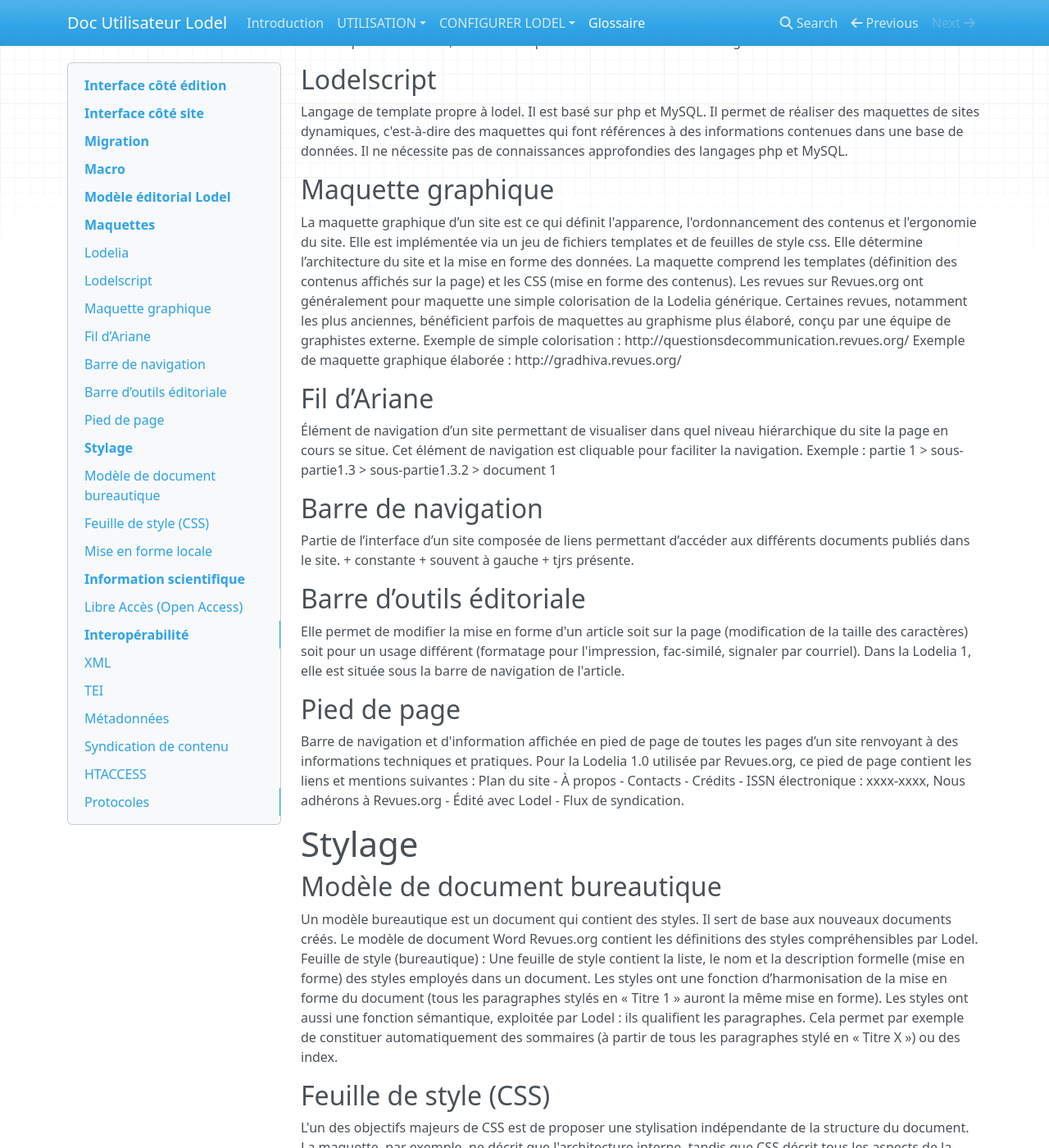
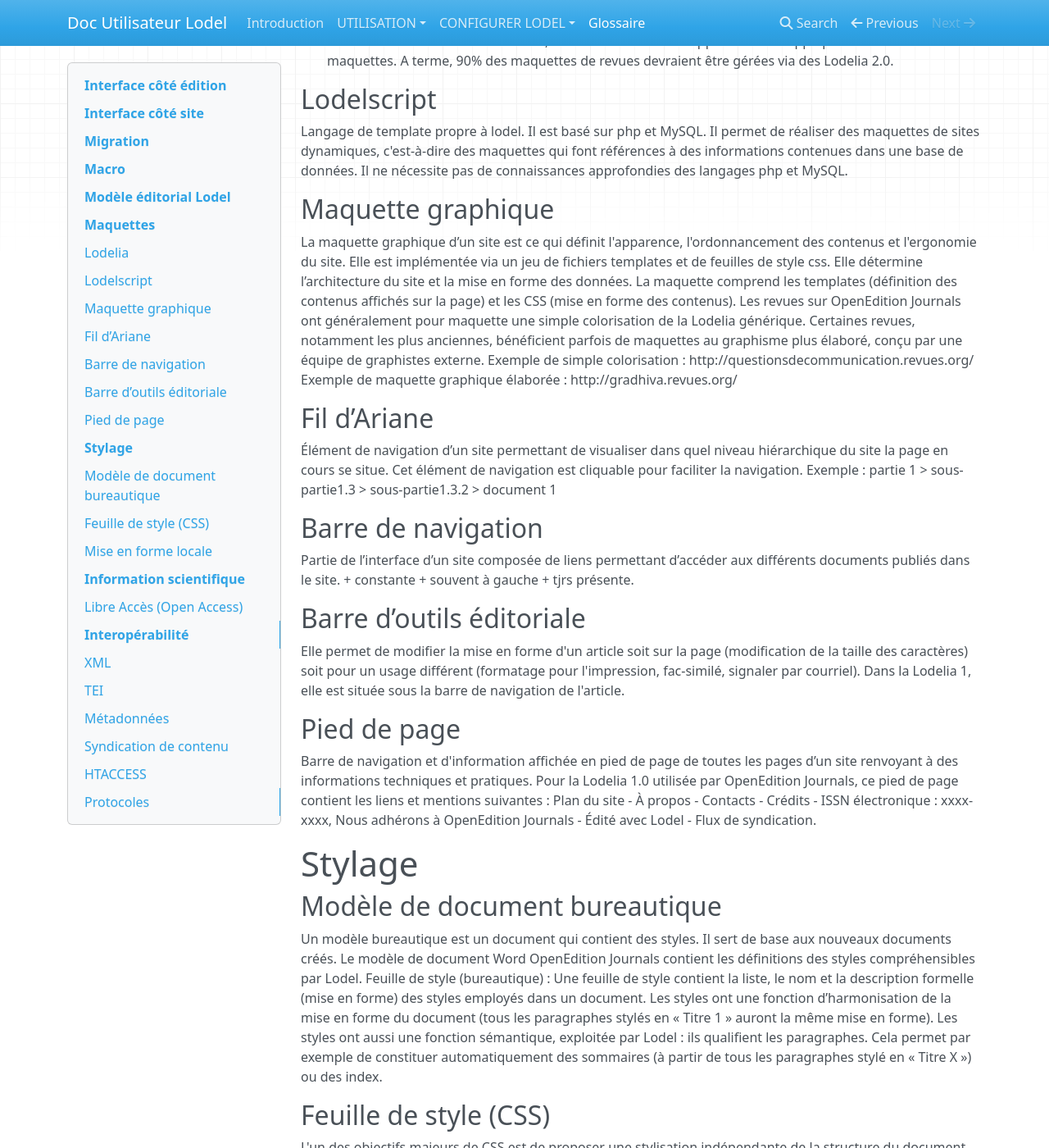
Before and after one commit to ValentinGeorgesDubost/Doc-Lodel-Utilisateur, an MkDocs documentation site: the page built from docs/Glossaire.md, in a window 1280 px wide and 1400 px high, scrolled down 1223 px. Shown: the whole window at 82% size. Built offline with MkDocs 1.6.1, drawn with Linux system fonts in a browser that asks for light colours; nearby versions of some CDN libraries; old or Windows-style settings are respelled for this version of MkDocs; some of the changed text lies outside the part shown.

Commit message:
Update Glossaire.md

```diff
--- a/docs/Glossaire.md
+++ b/docs/Glossaire.md
@@ -23,7 +23,7 @@ Dans lodel, les macros sont des scripts écrits en lodelscript qui permettent l
 Modèle éditorial Lodel
 ----------------------
 
-Le modèle éditorial (ME) définit les types de publication et de document utilisables dans Lodel que les différents champs à renseigner dans la base de données. Les modèles éditoriaux sont entièrement modifiables et personnalisables en fonction de l’utilisation souhaitée de lodel. Il est ainsi possible d’adapter Lodel à des types de publication très variées. Revues.org ne gère, en revanche, qu’un seul ME par version de lodel. Des variations mineures peuvent cependant exister entre les revues, soit en raison de l’histoire (le ME mûrit progressivement), soit en raison de particularité de la revue, essentiellement du point de vue des index (chaque revue peut disposer de types d’index spécifiques).
+Le modèle éditorial (ME) définit les types de publication et de document utilisables dans Lodel que les différents champs à renseigner dans la base de données. Les modèles éditoriaux sont entièrement modifiables et personnalisables en fonction de l’utilisation souhaitée de lodel. Il est ainsi possible d’adapter Lodel à des types de publication très variées. OpenEdition Journals ne gère, en revanche, qu’un seul ME par version de lodel. Des variations mineures peuvent cependant exister entre les revues, soit en raison de l’histoire (le ME mûrit progressivement), soit en raison de particularité de la revue, essentiellement du point de vue des index (chaque revue peut disposer de types d’index spécifiques).
 Groupe de gestion : Cf.  https://lodeldevel.revues.org/
 
 Maquettes
@@ -32,7 +32,7 @@ Maquettes
 Lodelia
 -------
 
-Maquette générique de revue développée par Revues.org comprenant les templates, les CSS et les macros. Elle est basée sur le modèle éditorial de Revues.org. Revues.org a connu deux générations de Lodelia :
+Maquette générique de revue développée par OpenEdition Journals comprenant les templates, les CSS et les macros. Elle est basée sur le modèle éditorial d'OpenEdition Journals. OpenEdition Journals a connu deux générations de Lodelia :
 
 - Première génération de Lodelia (2002-2007) : Lodelia bleue, Lodelia rouge, Lodelia verte, Raspaillette. Cette génération s'appuie sur une matrice commune, qui est ensuite "forkée". Il est impossible de rétablir le lien avec la matrice. Il y a donc une parenté entre la matrice et les maquettes qui en découlent, mais le lien entre elles est rompu.
 
@@ -46,7 +46,7 @@ Langage de template propre à lodel. Il est basé sur php et MySQL. Il permet de
 Maquette graphique
 ------------------
 
-La maquette graphique d’un site est ce qui définit l'apparence, l'ordonnancement des contenus et l'ergonomie du site. Elle est implémentée via un jeu de fichiers templates et de feuilles de style css. Elle détermine l’architecture du site et la mise en forme des données. La maquette comprend les templates (définition des contenus affichés sur la page) et les CSS (mise en forme des contenus). Les revues sur Revues.org ont généralement pour maquette une simple colorisation de la Lodelia générique. Certaines revues, notamment les plus anciennes, bénéficient parfois de maquettes au graphisme plus élaboré, conçu par une équipe de graphistes externe.
+La maquette graphique d’un site est ce qui définit l'apparence, l'ordonnancement des contenus et l'ergonomie du site. Elle est implémentée via un jeu de fichiers templates et de feuilles de style css. Elle détermine l’architecture du site et la mise en forme des données. La maquette comprend les templates (définition des contenus affichés sur la page) et les CSS (mise en forme des contenus). Les revues sur OpenEdition Journals ont généralement pour maquette une simple colorisation de la Lodelia générique. Certaines revues, notamment les plus anciennes, bénéficient parfois de maquettes au graphisme plus élaboré, conçu par une équipe de graphistes externe.
 Exemple de simple colorisation : http://questionsdecommunication.revues.org/
 Exemple de maquette graphique élaborée : http://gradhiva.revues.org/
 
@@ -70,7 +70,7 @@ Pied de page
 ------------
 
 Barre de navigation et d'information affichée en pied de page de toutes les pages d’un site renvoyant à des informations techniques et pratiques.
-Pour la Lodelia 1.0 utilisée par Revues.org, ce pied de page contient les liens et mentions suivantes : Plan du site - À propos - Contacts - Crédits - ISSN électronique : xxxx-xxxx, Nous adhérons à Revues.org - Édité avec Lodel - Flux de syndication.
+Pour la Lodelia 1.0 utilisée par OpenEdition Journals, ce pied de page contient les liens et mentions suivantes : Plan du site - À propos - Contacts - Crédits - ISSN électronique : xxxx-xxxx, Nous adhérons à OpenEdition Journals - Édité avec Lodel - Flux de syndication.
 
 Stylage
 =======
@@ -78,7 +78,7 @@ Stylage
 Modèle de document bureautique
 ------------------------------
 
-Un modèle bureautique est un document qui contient des styles. Il sert de base aux nouveaux documents créés. Le modèle de document Word Revues.org contient les définitions des styles compréhensibles par Lodel.
+Un modèle bureautique est un document qui contient des styles. Il sert de base aux nouveaux documents créés. Le modèle de document Word OpenEdition Journals contient les définitions des styles compréhensibles par Lodel.
 Feuille de style (bureautique) : Une feuille de style contient la liste, le nom et la description formelle (mise en forme) des styles employés dans un document. Les styles ont une fonction d’harmonisation de la mise en forme du document (tous les paragraphes stylés en « Titre 1 » auront la même mise en forme). Les styles ont aussi une fonction sémantique, exploitée par Lodel : ils qualifient les paragraphes. Cela permet par exemple de constituer automatiquement des sommaires (à partir de tous les paragraphes stylé en « Titre X ») ou des index.
 
 Feuille de style (CSS)
@@ -160,7 +160,7 @@ Protocoles
 OAI :
 - L’OAI (Open Archives Initiatives) est un projet international qui vise à faciliter l'échange et la valorisation d'archives numériques. Elle permet de créer un outil de recherche simultanée dans plusieurs catalogues de bibliothèques. Il se base sur un protocole d’échange de métadonnées, OAI-PMH (Open Archives Initiative Protocol for Metadata Harvesting).
 Définition simple et précise : http://blogokat.canalblog.com/archives/oai_pmh_pas_a_pas/index.html
-Depot OAI : Revues.org dispose d’un dépôt OAI, c'est-à-dire une base de données interrogeable via le protocole OAI-PMH. Les documents édités pas Revues.org sont donc potentiellement accessibles depuis tous les systèmes de recherche utilisant le protocole OAI-PMH.
+Depot OAI : OpenEdition Journals dispose d’un dépôt OAI, c'est-à-dire une base de données interrogeable via le protocole OAI-PMH. Les documents édités par OpenEdition Journals sont donc potentiellement accessibles depuis tous les systèmes de recherche utilisant le protocole OAI-PMH.
 
 METS (Metadata Encoding and Transmission Standard) :
 Schéma XML autorisant la création et la description intégrale (données descriptives, administratives et structurelles) d'objets numériques textuels ou graphiques. Destiné particulièrement aux échanges entre institutions patrimoniales, METS est conforme aux recommandations de OAIS (Open Archival Information System) et est maintenu actuellement par la Bibliothèque du Congrès. METS fera sans doute assez rapidement l'objet d'une norme ISO.
```
